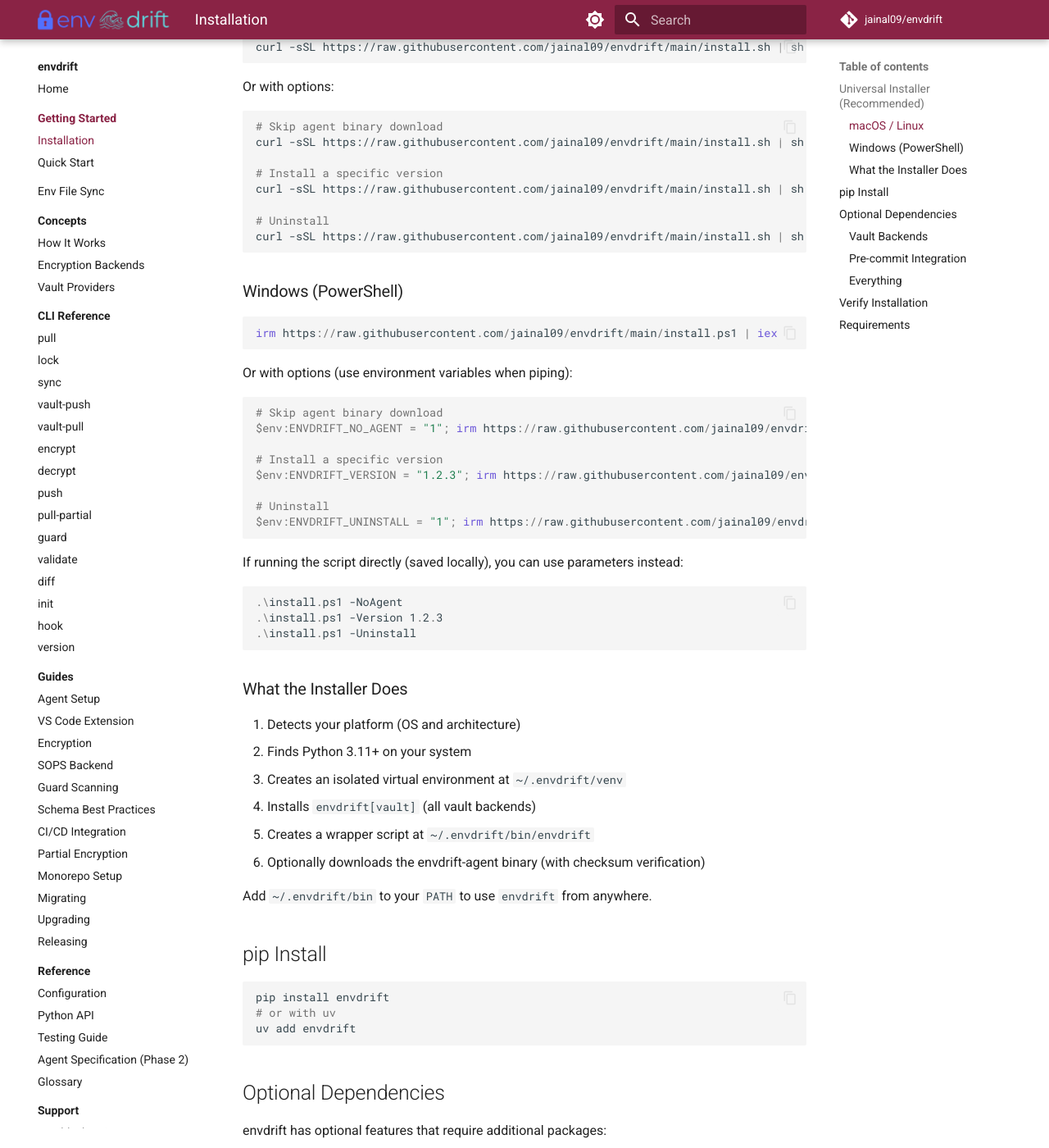
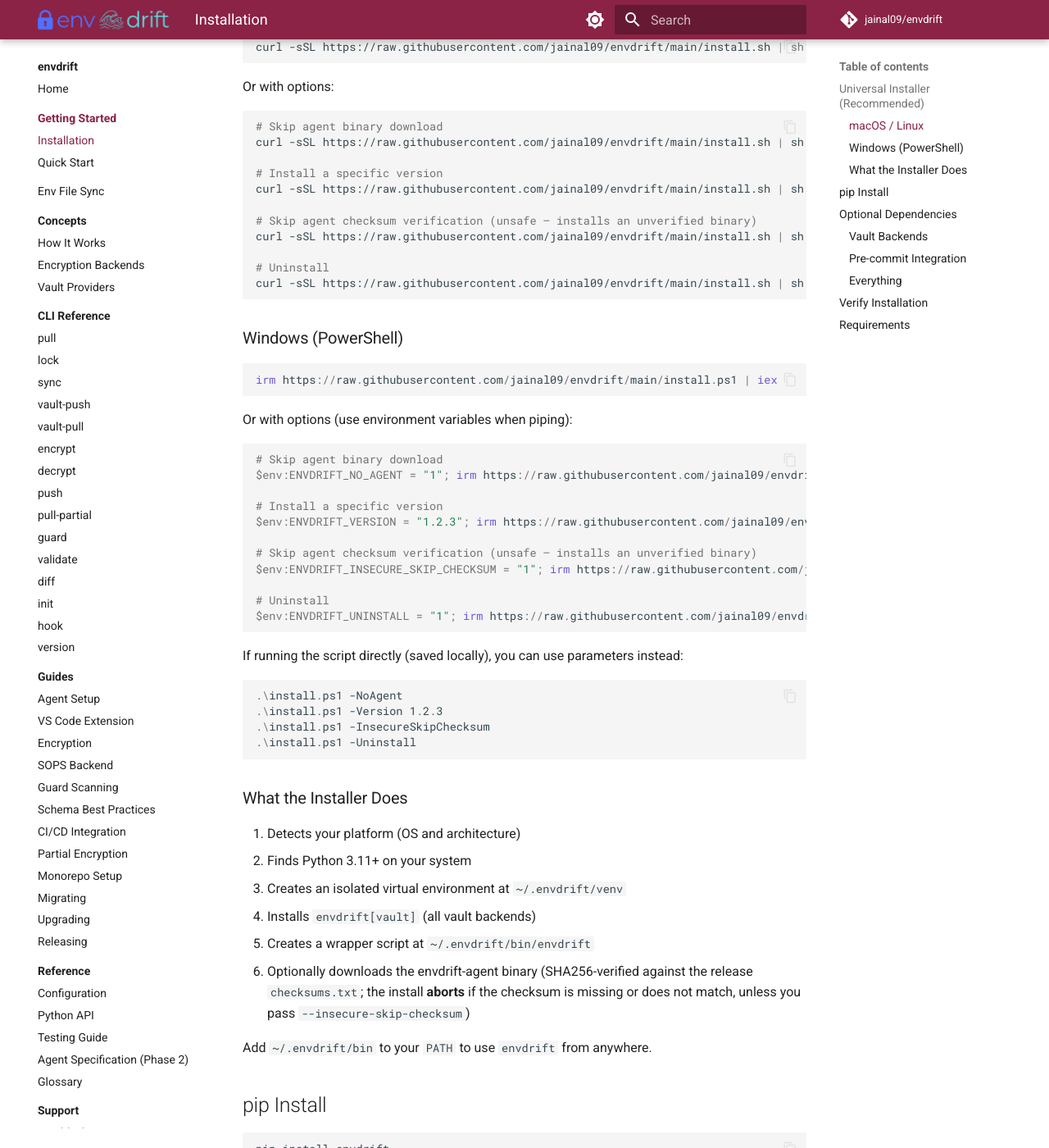
Before and after one commit to jainal09/envdrift, an MkDocs documentation site: the page built from docs/getting-started/installation.md, in a window 1280 px wide and 1400 px high, scrolled down 297 px. Shown: the whole window at 82% size. Built offline with MkDocs 1.6.1 and Material for MkDocs 9.7.7, drawn with Linux system fonts in a browser that asks for light colours; comment, search, counter and statistics services are not loaded.

Commit message:
fix(ci): integration-test env, vault image, fail-closed checksums, SHA pins, key cleanup
- #331: 22 integration-test subprocess calls built a bare `env={"PYTHONPATH": ...}`
  dict that stripped PATH/HOME, so the child couldn't resolve `uv`/`dotenvx`/`sops`
  (latently broken in clean envs / the uv-fallback CI path). Start from
  `os.environ.copy()` and overlay. (38 integration tests pass.)
- #332: CI used `hashicorp/vault:2.0` (an invalid tag) while compose pinned
  `1.18`; align both to `1.18` and add `user: root` to compose for setcap/IPC_LOCK
  parity with CI.
- #334: install.sh/install.ps1 now FAIL CLOSED when checksums are missing/absent/
  unverifiable (was warn+continue), with an explicit `--insecure-skip-checksum`
  opt-out; agent-release.yml now emits a `sha256sum` `checksums.txt` over the
  release assets (the URL the installers already fetch).
- #365: pin all six third-party actions in publish.yml (the id-token:write
  trusted-publish job) to verified 40-char commit SHAs.
- #374: integration-tests.yml removes the GCP service-account key via a cleanup
  step that runs on failure too (no plaintext key left on disk).
- #348 (CI): publish.yml only publishes from a bare-semver `v*` tag (a job-level
  guard rejects `vscode-*`/`agent-*` tags and arbitrary workflow_dispatch refs);
  vscode-release.yml drops `continue-on-error` so a real Marketplace failure
  surfaces (gated on the PAT being set).

The PR-CI workflow + install.sh + the #331 tests are validated here; the
release-only workflows (publish/agent-release/vscode-release) and install.ps1 are
review-validated (they run only on tags). Addresses the CI findings of #348.

Closes #331
Closes #332
Closes #334
Closes #365
Closes #374

````diff
--- a/docs/getting-started/installation.md
+++ b/docs/getting-started/installation.md
@@ -19,6 +19,9 @@
 # Install a specific version
 curl -sSL https://raw.githubusercontent.com/jainal09/envdrift/main/install.sh | sh -s -- --version 1.2.3
 
+# Skip agent checksum verification (unsafe — installs an unverified binary)
+curl -sSL https://raw.githubusercontent.com/jainal09/envdrift/main/install.sh | sh -s -- --insecure-skip-checksum
+
 # Uninstall
 curl -sSL https://raw.githubusercontent.com/jainal09/envdrift/main/install.sh | sh -s -- --uninstall
 ```
@@ -38,6 +41,9 @@
 # Install a specific version
 $env:ENVDRIFT_VERSION = "1.2.3"; irm https://raw.githubusercontent.com/jainal09/envdrift/main/install.ps1 | iex
 
+# Skip agent checksum verification (unsafe — installs an unverified binary)
+$env:ENVDRIFT_INSECURE_SKIP_CHECKSUM = "1"; irm https://raw.githubusercontent.com/jainal09/envdrift/main/install.ps1 | iex
+
 # Uninstall
 $env:ENVDRIFT_UNINSTALL = "1"; irm https://raw.githubusercontent.com/jainal09/envdrift/main/install.ps1 | iex
 ```
@@ -47,6 +53,7 @@
 ```powershell
 .\install.ps1 -NoAgent
 .\install.ps1 -Version 1.2.3
+.\install.ps1 -InsecureSkipChecksum
 .\install.ps1 -Uninstall
 ```
 
@@ -57,7 +64,9 @@
 3. Creates an isolated virtual environment at `~/.envdrift/venv`
 4. Installs `envdrift[vault]` (all vault backends)
 5. Creates a wrapper script at `~/.envdrift/bin/envdrift`
-6. Optionally downloads the envdrift-agent binary (with checksum verification)
+6. Optionally downloads the envdrift-agent binary (SHA256-verified against the
+   release `checksums.txt`; the install **aborts** if the checksum is missing or
+   does not match, unless you pass `--insecure-skip-checksum`)
 
 Add `~/.envdrift/bin` to your `PATH` to use `envdrift` from anywhere.
 
````
Also changed, not shown: 9 other files.
